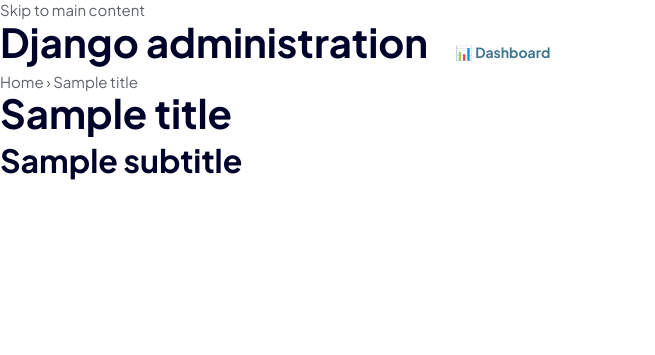
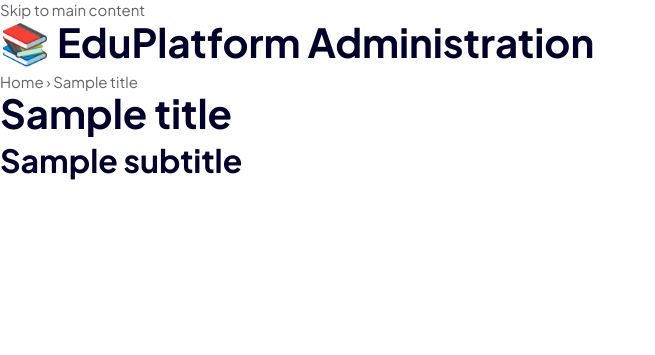
Before and after one commit to Oshioxi2003/edu, a Django app: template backend/templates/admin/base_site.html in a window 1280 px wide. Shown: the top 355 px of the page, without its empty margins (0-655 px from the left). Run offline with Django 4.2, Linux system fonts and the light colour scheme; the template is opened without the code that fills it: most values are stand-ins (such as "Sample title", 1, 10 or a date in 2020); style sheets or scripts are compiled from the project's sources; parts of the project's set-up code (start-up, migrations or seed data) failed here and were passed over; some libraries are stand-ins or nearby versions.

Commit message:
feat: add backend/templates/admin/base_site.html - version 1.0

```diff
--- a/backend/templates/admin/base_site.html
+++ b/backend/templates/admin/base_site.html
@@ -1,14 +1,24 @@
 {% extends "admin/base.html" %}
+{% load static %}
 
-{% block title %}{{ title }} | {{ site_title|default:_('Django site admin') }}{% endblock %}
+{% block title %}{% if subtitle %}{{ subtitle }} | {% endif %}{{ title }} | {{ site_title|default:_('EduPlatform Admin') }}{% endblock %}
+
+{% block extrastyle %}
+    {{ block.super }}
+    <link rel="stylesheet" href="{% static 'admin/css/custom_admin.css' %}">
+{% endblock %}
 
 {% block branding %}
 <h1 id="site-name">
-    <a href="{% url 'admin:index' %}">{{ site_header|default:_('Django administration') }}</a>
-    <a href="/dashboard/" style="margin-left: 20px; font-size: 14px; color: #417690;">
-        📊 Dashboard
+    <a href="{% url 'admin:index' %}">
+        📚 {{ site_header|default:_('EduPlatform Administration') }}
     </a>
 </h1>
 {% endblock %}
 
 {% block nav-global %}{% endblock %}
+
+{% block extrahead %}
+    {{ block.super }}
+    <script src="{% static 'admin/js/custom_admin.js' %}" defer></script>
+{% endblock %}
```
